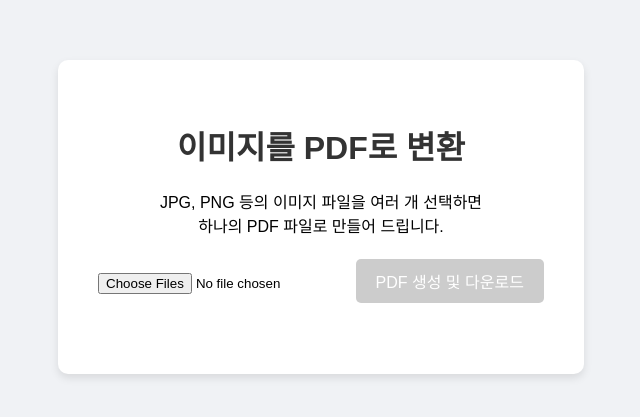
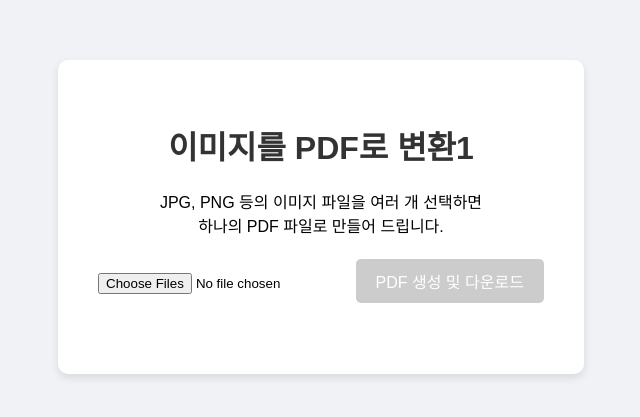
Before and after one commit to sanmem/sanmem.github.io, a plain HTML site: page index.html in a window 1280 px wide. Shown: the part 183-600 px from the top of the page, without its empty margins (319-959 px from the left). Drawn offline with nearby package versions, Linux system fonts and the light colour scheme.

Commit message:
Update index.html

```diff
--- a/index.html
+++ b/index.html
@@ -54,7 +54,7 @@
 <body>
 
     <div class="container">
-        <h1>이미지를 PDF로 변환</h1>
+        <h1>이미지를 PDF로 변환1</h1>
         <p>JPG, PNG 등의 이미지 파일을 여러 개 선택하면<br>하나의 PDF 파일로 만들어 드립니다.</p>
         <input type="file" id="imageInput" accept="image/jpeg, image/png" multiple>
         <button id="convertBtn" disabled>PDF 생성 및 다운로드</button>
```
